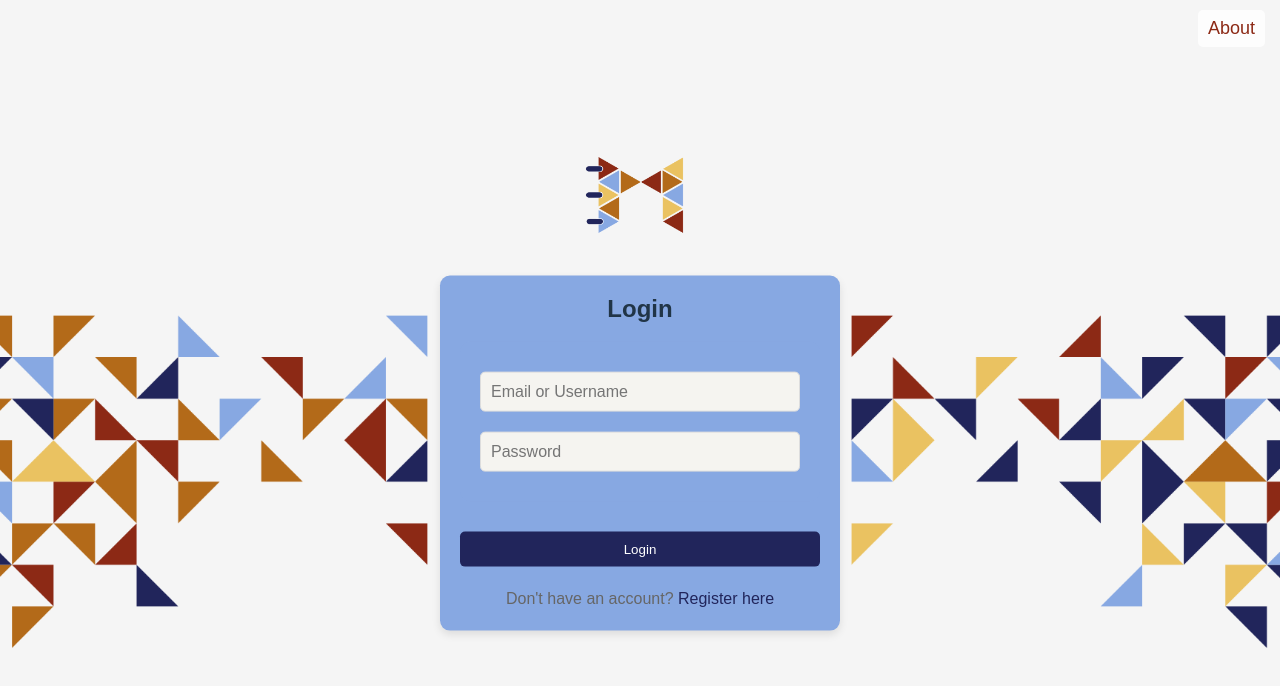
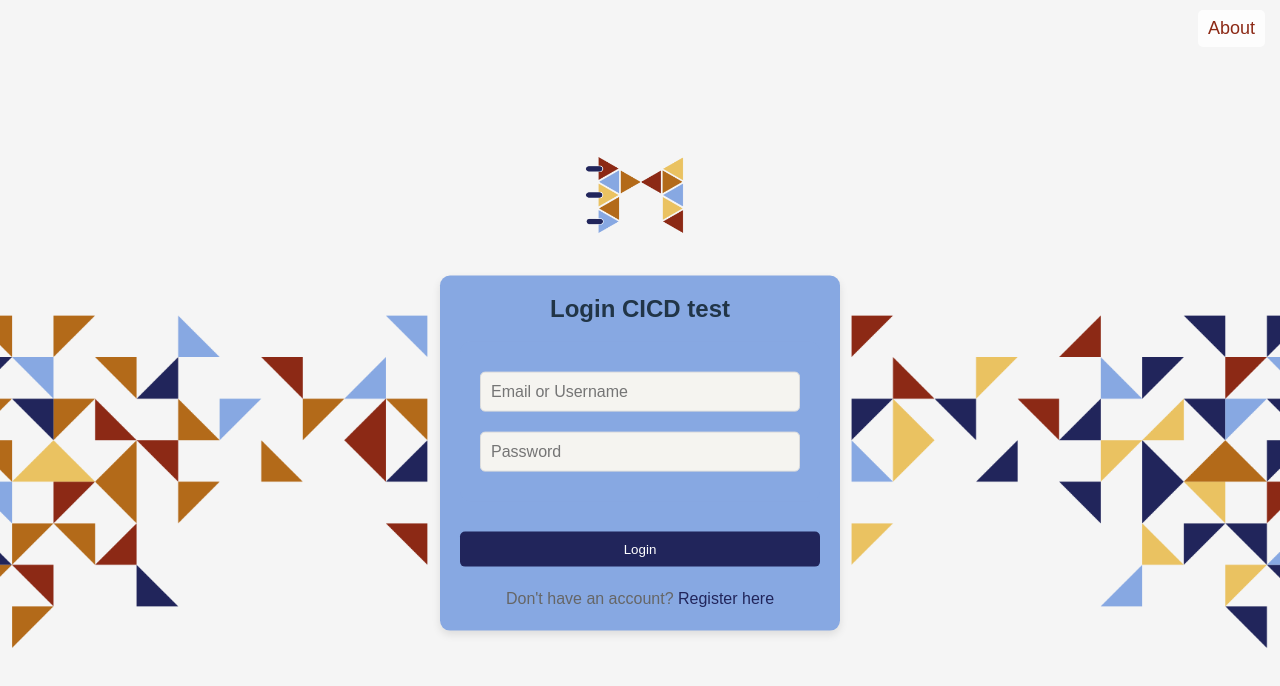
Before and after one commit to Raytech99/Event-Mosaic, a React (Vite) app in the folder frontend/: page /login in a window 1280 px wide. Shown: the top 686 px of the page. Built offline with nearby package versions, Linux system fonts and the light colour scheme.

Commit message:
CI/CD ran well the first time, simply making a LoginPage change to see the pipeline work again

```diff
--- a/frontend/src/components/LoginPage.tsx
+++ b/frontend/src/components/LoginPage.tsx
@@ -67,7 +67,7 @@ const LoginPage = () => {
       </div>
 
       <div id="loginDiv">
-        <h1 id="title">Login</h1>
+        <h1 id="title">Login CICD test</h1>
 
         <form onSubmit={handleSubmit}>
           <div className="input-box">
```
